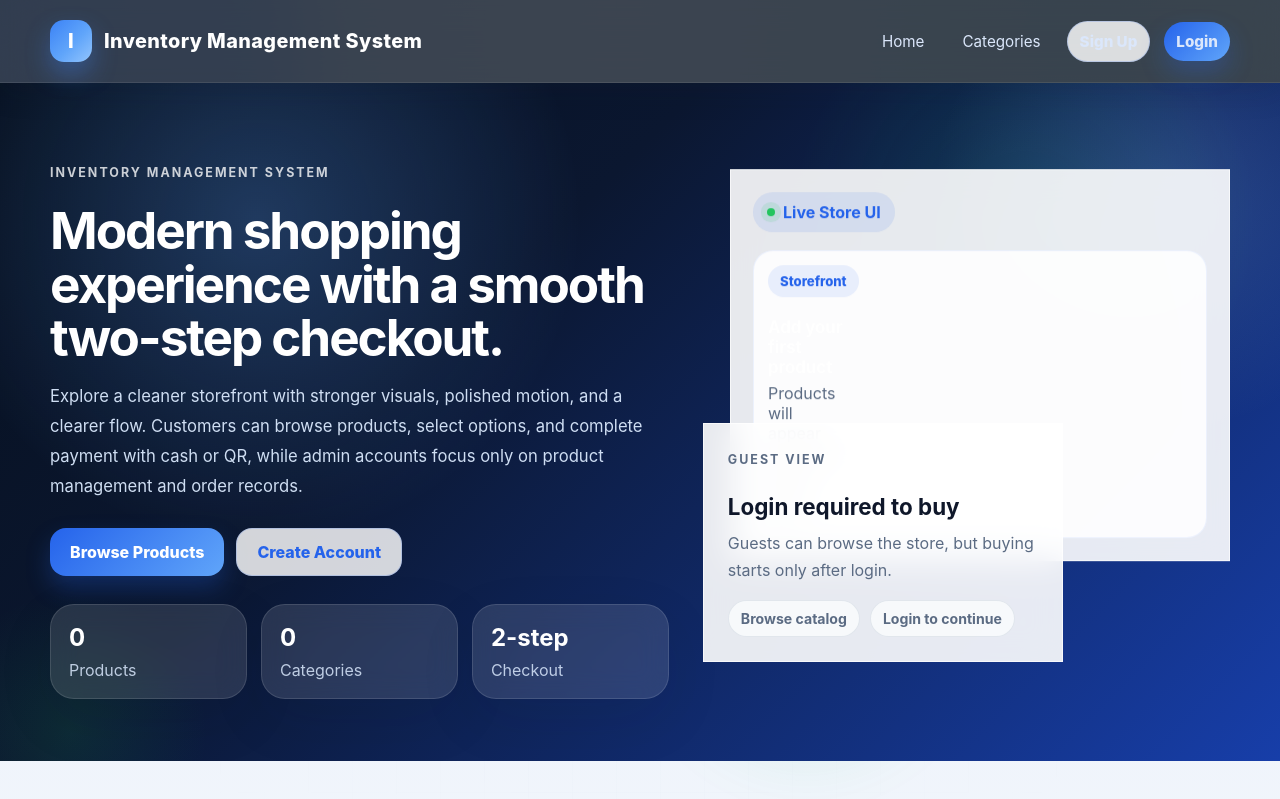
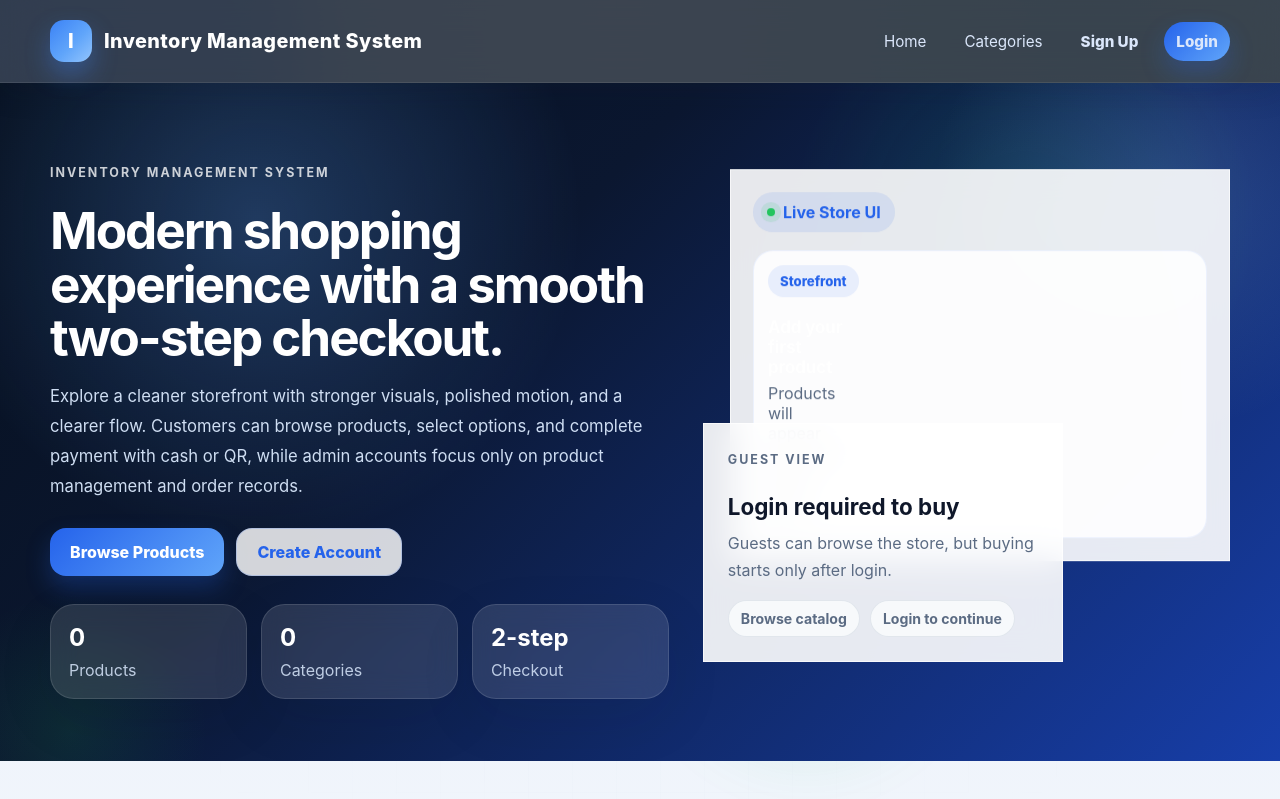
Before and after one commit to HoodieDeveloper/Inventory, a Django app: page / in a window 1280 px wide. Shown: the top 799 px of the page. Run offline with Django 5.2, Linux system fonts and the light colour scheme; data that the repository does not hold is empty.

```diff
--- a/templates/base.html
+++ b/templates/base.html
@@ -39,7 +39,7 @@
                     <span class="user-badge">{{ request.user.full_name }} · {{ request.user.get_role_display }}</span>
                     <a class="btn btn-primary" href="{% url 'logout' %}">Logout</a>
                 {% else %}
-                    <a class="btn btn-outline" href="{% url 'signup' %}">Sign Up</a>
+                    <a class="btn" href="{% url 'signup' %}">Sign Up</a>
                     <a class="btn btn-primary" href="{% url 'login' %}">Login</a>
                 {% endif %}
             </nav>
```
